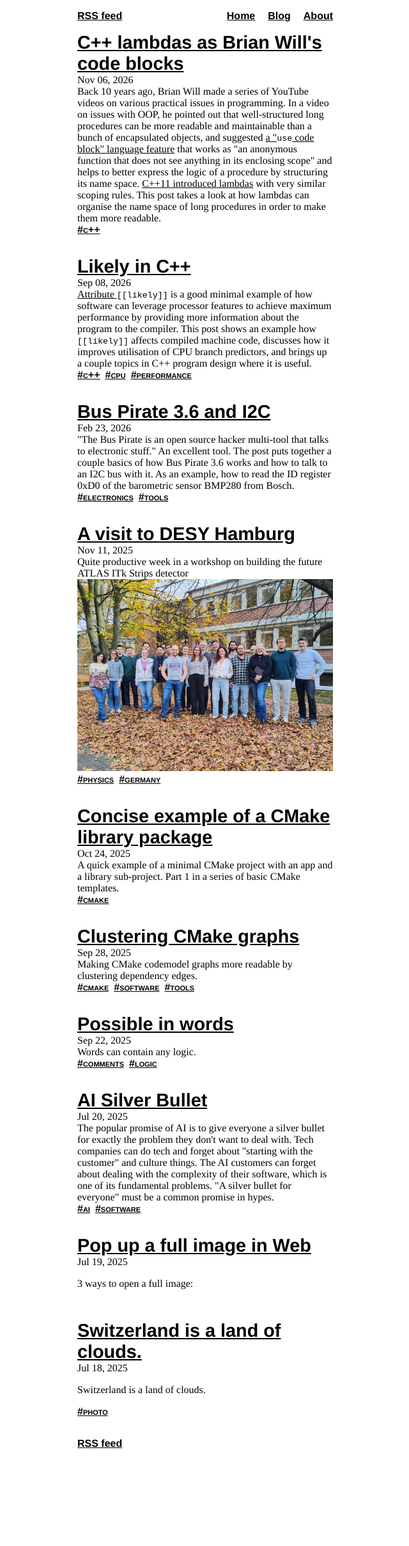
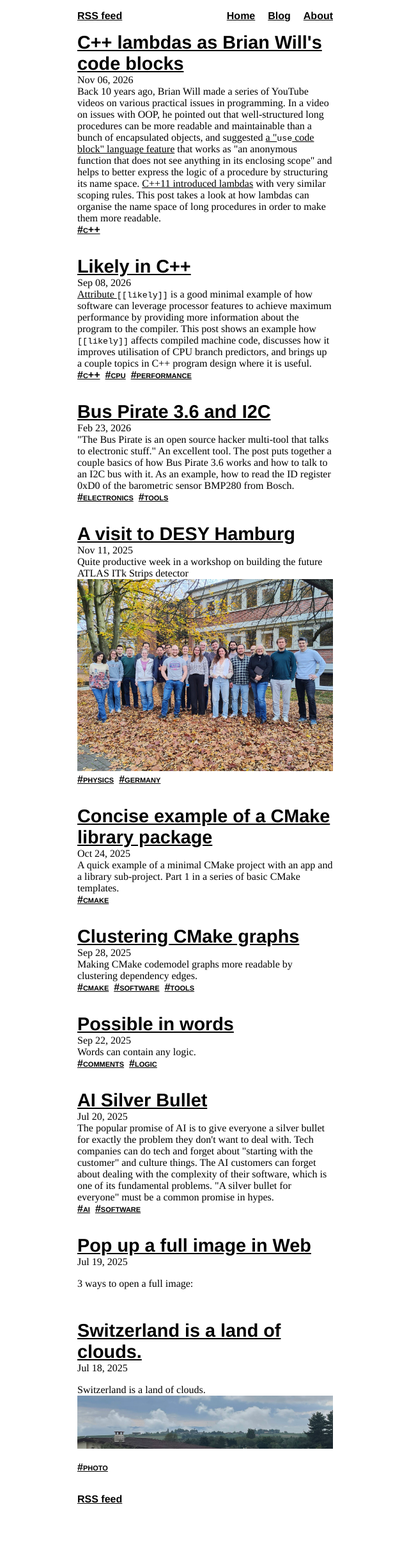
Before and after one commit to xealits/xealits.github.io, a Jekyll site: the page built from blog.html, in a window 1280 px wide. Shown: the whole page at 64% size, without its empty margins (319-959 px from the left). Built offline with Jekyll 4.4.1, drawn with Linux system fonts in a browser that asks for light colours; before the commit the page ends 2265 px from its top, so only the background shows below that.

Commit message:
A simplification for the ending padding
And put the photo tweet image to the blogs list.

	modified:   _layouts/default.html
	modified:   _layouts/page.html
	modified:   _posts/2025/2025-07-18-tweet-test.markdown
	modified:   blog.html
	modified:   css/blog.css
	modified:   index.html

```diff
--- a/_layouts/default.html
+++ b/_layouts/default.html
@@ -62,12 +62,15 @@
     {% endif %}
 
     {% if page.tags %}
-    <section class="colem-8 leave-four-lines" id="tags">
+    <section class="colem-8" id="tags">
       Tags:
       {% for tag in page.tags %}
         <a class="nav" href="{{site.baseurl}}/tags.html#{{tag | slugify}}"> #{{tag}}</a>
       {% endfor %}
     </section>
     {% endif %}
+
+    <section class="colem-8 leave-four-lines" id="ending">
+    </section>
   </body>
 </html>
--- a/_layouts/page.html
+++ b/_layouts/page.html
@@ -50,5 +50,8 @@
       {% endfor %}
     </section>
     {% endif %}
+
+    <section class="colem-8 leave-four-lines" id="ending">
+    </section>
   </body>
 </html>
--- a/_posts/2025/2025-07-18-tweet-test.markdown
+++ b/_posts/2025/2025-07-18-tweet-test.markdown
@@ -6,5 +6,4 @@ tags: photo
 ---
 
 Switzerland is a land of clouds.
-
 ![Switzerland in clouds](/dir/files/photo_2024-09-05_switzerland-land-of-clouds.jpeg)
--- a/blog.html
+++ b/blog.html
@@ -36,9 +36,7 @@
           <time datetime="{{post.date}}">
             {{post.date | date: "%b %d, %Y"}}
           </time>
-          <summary>
-            {{ post.excerpt }}
-          </summary>
+          {{ post.excerpt }}
           <div>
             {% if post.tags %}
               {%- for tag in post.tags -%} <a class="smallcaps nav tag" href="{{site.url}}/tags.html#{{tag | slugify}}">#{{tag}}</a> {%- endfor -%}
@@ -53,5 +51,8 @@
         <a class="nav" href="https://xealits.github.io/feed.xml">RSS feed</a>
     </section>
 
+    <section class="colem-5 leave-four-lines" id="ending">
+    </section>
+
   </body>
 </html>
--- a/css/blog.css
+++ b/css/blog.css
@@ -12,6 +12,6 @@ summary.post-meta p {
 	margin-bottom: 0;
 }
 
-summary.post-meta img {
+article.post-meta img {
 	width: 100%;
 }
--- a/index.html
+++ b/index.html
@@ -118,7 +118,7 @@ title: home
 
 </section>
 
-<section class="colem-5 leave-four-lines" id="index">
+<section class="colem-5" id="index">
   <h1><a href="tags.html">Index</a></h1>
   <ul class="guttered">
 
@@ -162,8 +162,8 @@ title: home
 
 </section>
 
-	<section class="colem-5 clear-left" id="ending">
-	</section>
+<section class="colem-5 leave-four-lines" id="ending">
+</section>
 
 <script>
 
```
